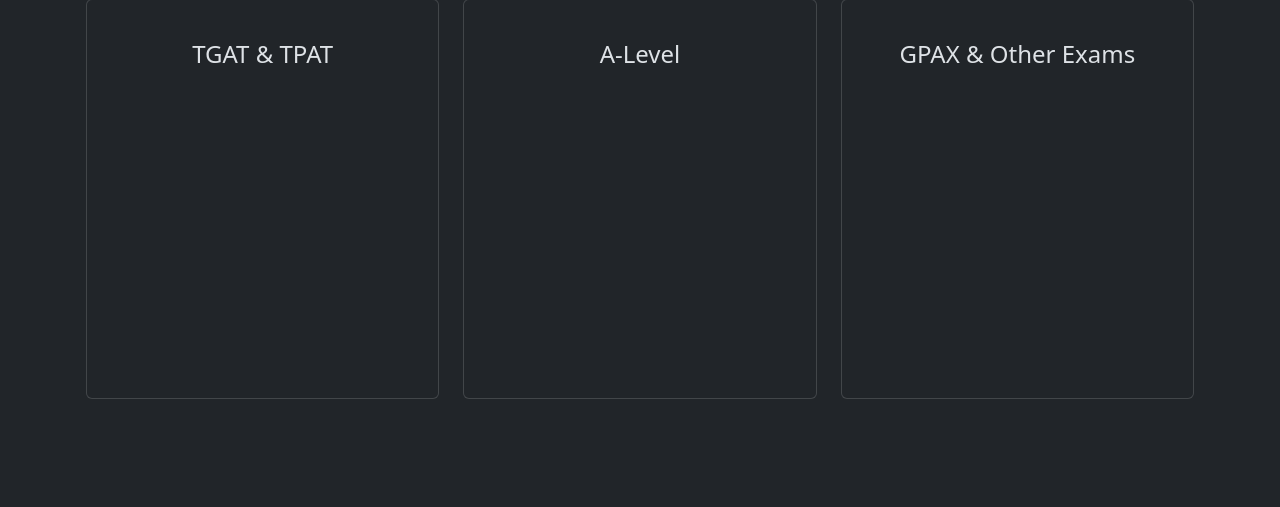
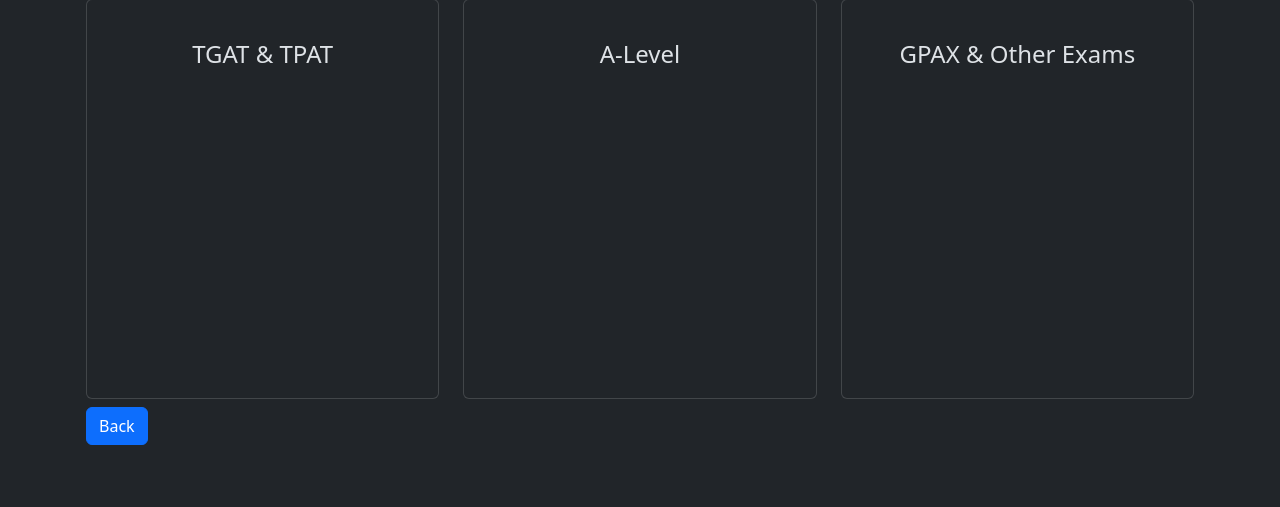
Before and after one commit to KhunakornP/A-plus-management, a Django app: page /calculator/2 in a window 1280 px wide. Shown: the part 213-720 px from the top of the page. Run offline with Django 5.2, Linux system fonts and the light colour scheme; the visitor is signed in with stand-in values (Sample User, id 1); data that the repository does not hold is empty; some libraries are stand-ins or nearby versions.

Commit message:
add Back button to major page

```diff
--- a/calculator/templates/calculator/major.html
+++ b/calculator/templates/calculator/major.html
@@ -51,5 +51,7 @@
       </div>
     </div></div>
 
+    <a href="{% url "calculator:calculator" %}" class="btn btn-primary my-2">Back</a>
+
 </div>
 {% endblock %}
```
